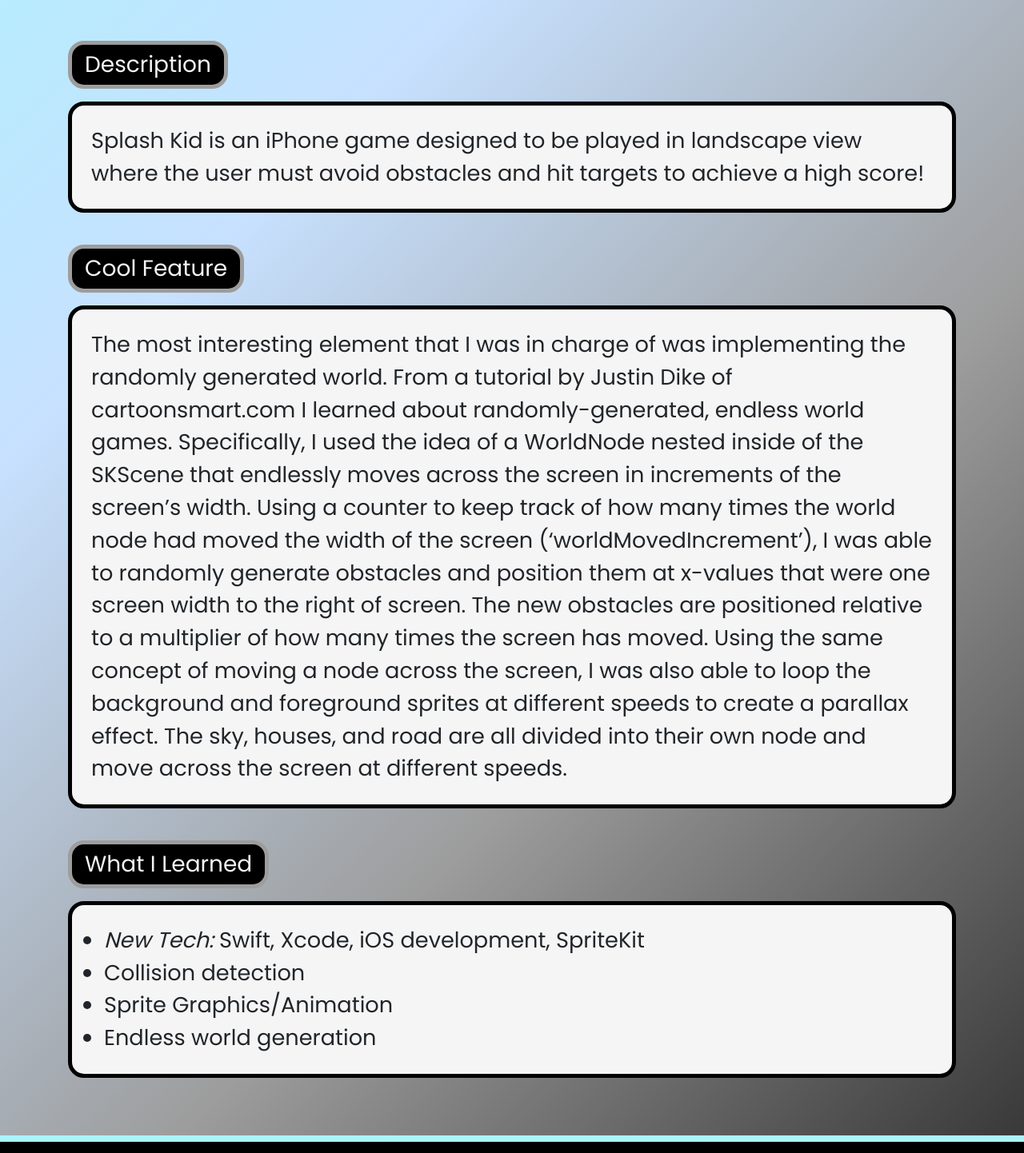
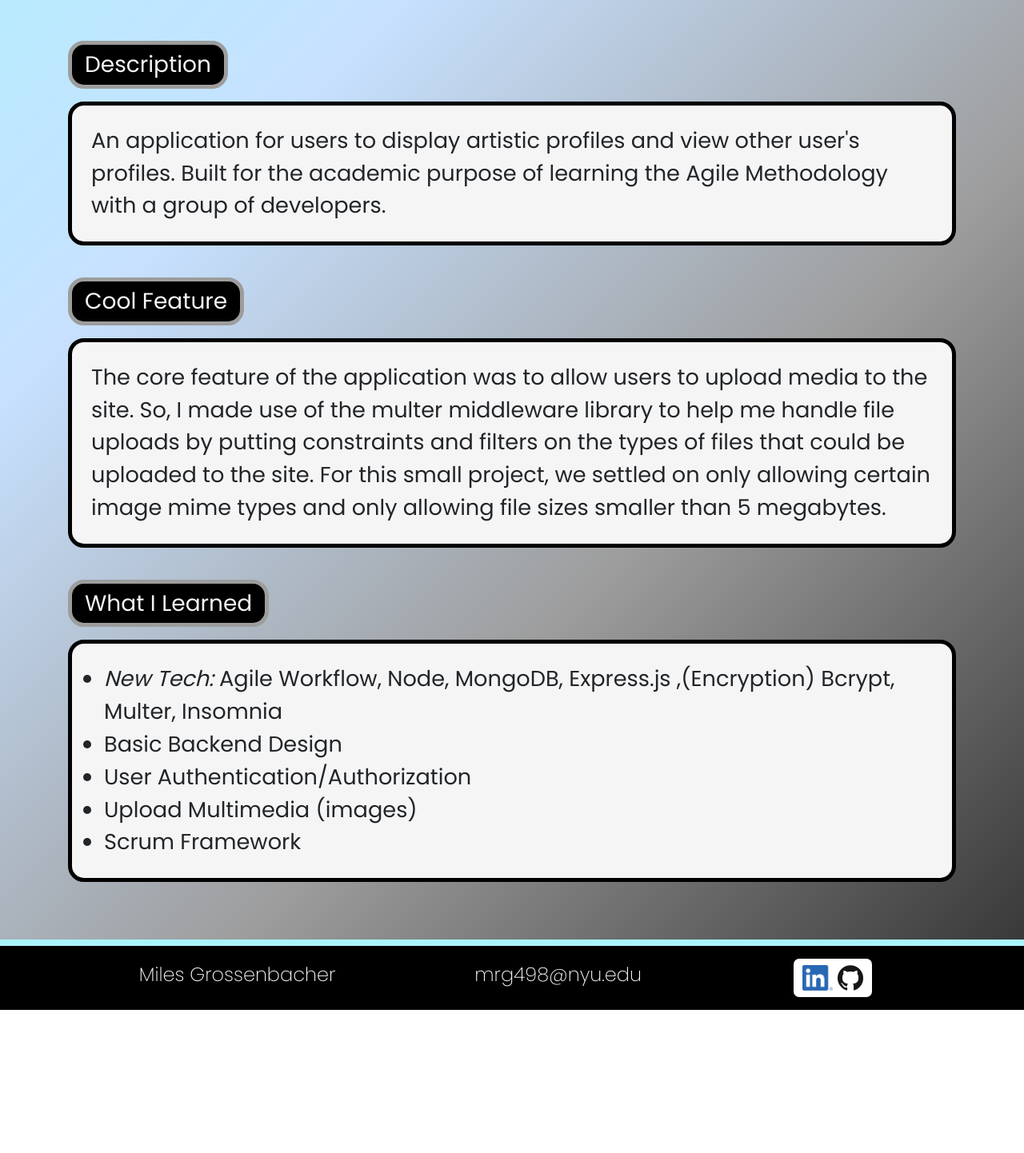
Before and after one commit to mrg498/portfolio, a React (Create React App) app in the folder coding-portfolio/: page /#/projects/Haven in a window 1280 px wide. Shown: the part 840-2282 px from the top of the page at 80% size. After the commit the page ends 2103 px from the top, so only its background shows below. Built offline with nearby package versions, Linux system fonts and the light colour scheme.

Commit message:
a few more project write-ups

```diff
--- a/coding-portfolio/src/components/Routes.js
+++ b/coding-portfolio/src/components/Routes.js
@@ -15,6 +15,7 @@
 import Portfolio from '../projects/Portfolio';
 import SplashKid from '../projects/SplashKid';
 import Haven from '../projects/Haven';
+import WestSideTech from '../projects/WestSideTech';
 
 export default class Routes extends Component {
 	render() {
@@ -37,6 +38,7 @@
 				<Route exact path="/projects/Portfolio" render={(routeProps) => <Portfolio routeProps={routeProps}/>} />
 				<Route exact path="/projects/SplashKid" render={(routeProps) => <SplashKid routeProps={routeProps}/>} />
 				<Route exact path="/projects/Haven" render={(routeProps) => <Haven routeProps={routeProps}/>} />
+				<Route exact path="/projects/WestSideTech" render={(routeProps) => <WestSideTech routeProps={routeProps}/>} />
 				{/* No Description Route */}
 				<Route exact path="/projects/ComingSoon" render={(routeProps) => <ComingSoon routeProps={routeProps}/>} />
 				<Redirect to="/" />
--- a/coding-portfolio/src/mainPages/Home.js
+++ b/coding-portfolio/src/mainPages/Home.js
@@ -8,7 +8,7 @@
 			<div className="Home">
 				<div className="gradient">
 					<div className="container">
-						<Jumbotron pageName="Miles Portfolio" />
+						<Jumbotron pageName="Coding Portfolio" />
 						<h6 className="quote mt-5 text-center">&mdash;There are only two hard problems in Computer Science: maintaining a portfolio and naming things</h6>
 					</div>
 				</div>
--- a/coding-portfolio/src/projectPages/AllProjects.js
+++ b/coding-portfolio/src/projectPages/AllProjects.js
@@ -108,7 +108,7 @@
 										image_alt="west side tech"
 										title="West Side Tech"
 										description="Deployed static site with cool animations"
-                                        link="/projects/ComingSoon"
+                                        link="/projects/WestSideTech"
                                         button_text="Explore Project"
 									/>
 								}
--- a/coding-portfolio/src/projects/Haven.js
+++ b/coding-portfolio/src/projects/Haven.js
@@ -8,7 +8,7 @@
 		return (
 			<div className="Project Haven">
 				<div className="container jumbo-container">
-					<Jumbotron pageName="Analog Collective" />
+					<Jumbotron pageName="Haven" />
 				</div>
 				<main>
 					<section className="container">
@@ -17,17 +17,17 @@
 						</h3>
 						<div className="row">
 							<iframe
-								title="splash kid demo"
+								title="Haven app demo"
 								width="560"
 								height="315"
-								src="https://www.youtube.com/embed/9wwwd5udPZE"
+								src="https://www.youtube.com/embed/hOTSSpjybb4"
 								frameBorder="0"
 								allow="accelerometer; autoplay; clipboard-write; encrypted-media; gyroscope; picture-in-picture"
 								allowFullScreen
 							/>
 						</div>
-                        <h3 className="text-center mb-5">
-							<a href="https://github.com/Splash-Kid-iOS/splash-kid">
+						<h3 className="text-center mb-5">
+							<a href="https://github.com/mrg498/fall-2019-music-suggestions/tree/master/Haven/haven-app/backend">
 								<span className="">Code Link</span>
 							</a>
 						</h3>
@@ -35,35 +35,31 @@
 							<span className="project-info__header">Description</span>
 						</h3>
 						<p className="page-info__text project_text">
-							Splash Kid is an iPhone game designed to be played in landscape view where the user must
-							avoid obstacles and hit targets to achieve a high score!
+							An application for users to display artistic profiles and view other user's profiles. Built
+							for the academic purpose of learning the Agile Methodology with a group of developers.
 						</p>
 						<h3 className="text-center text-md-left">
 							<span className="project-info__header">Cool Feature</span>
 						</h3>
 						<p className="page-info__text project_text">
-							The most interesting element that I was in charge of was implementing the randomly generated
-							world. From a tutorial by Justin Dike of cartoonsmart.com I learned about
-							randomly-generated, endless world games. Specifically, I used the idea of a WorldNode nested
-							inside of the SKScene that endlessly moves across the screen in increments of the screen’s
-							width. Using a counter to keep track of how many times the world node had moved the width of
-							the screen (‘worldMovedIncrement’), I was able to randomly generate obstacles and position
-							them at x-values that were one screen width to the right of screen. The new obstacles are
-							positioned relative to a multiplier of how many times the screen has moved. Using the same
-							concept of moving a node across the screen, I was also able to loop the background and
-							foreground sprites at different speeds to create a parallax effect. The sky, houses, and
-							road are all divided into their own node and move across the screen at different speeds.
+							The core feature of the application was to allow users to upload media to the site. So, I
+							made use of the multer middleware library to help me handle file uploads by putting
+							constraints and filters on the types of files that could be uploaded to the site. For this
+							small project, we settled on only allowing certain image mime types and only allowing file
+							sizes smaller than 5 megabytes.
 						</p>
 						<h3 className="text-center text-md-left">
 							<span className="project-info__header">What I Learned</span>
 						</h3>
 						<ul className="page-info__text project_text">
 							<li>
-								<em>New Tech:</em> Swift, Xcode, iOS development, SpriteKit
+								<em>New Tech:</em> Agile Workflow, Node, MongoDB, Express.js ,(Encryption) Bcrypt,
+								Multer, Insomnia
 							</li>
-							<li>Collision detection</li>
-							<li>Sprite Graphics/Animation</li>
-							<li>Endless world generation</li>
+							<li>Basic Backend Design</li>
+							<li>User Authentication/Authorization</li>
+							<li>Upload Multimedia (images)</li>
+							<li>Scrum Framework</li>
 						</ul>
 					</section>
 				</main>
--- a/coding-portfolio/src/projects/SplashKid.js
+++ b/coding-portfolio/src/projects/SplashKid.js
@@ -8,7 +8,7 @@
 		return (
 			<div className="Project SplashKid">
 				<div className="container jumbo-container">
-					<Jumbotron pageName="Analog Collective" />
+					<Jumbotron pageName="Splash Kid" />
 				</div>
 				<main>
 					<section className="container">
--- /dev/null
+++ b/coding-portfolio/src/projects/WestSideTech.js
@@ -0,0 +1,57 @@
+import React, { Component } from 'react';
+import Jumbotron from '../components/Jumbotron';
+import Footer from '../components/Footer';
+import './Project.css';
+
+export default class WestSideTech extends Component {
+	render() {
+		return (
+			<div className="Project WestSideTech">
+				<div className="container jumbo-container">
+					<Jumbotron pageName="West Side Tech" />
+				</div>
+				<main>
+					<section className="container">
+						<h3 className="text-center text-md-left">
+							<span className="project-info__header">Demo</span>
+						</h3>
+						<h3 className="text-center mb-5">
+							<a href="https://westsidetechtutors.com/">
+								<span className="">Website Link</span>
+							</a>
+						</h3>
+						<h3 className="text-center mb-5">
+							<a href="https://github.com/mrg498/west-side-tech">
+								<span className="">Code Link</span>
+							</a>
+						</h3>
+						<h3 className="text-center text-md-left">
+							<span className="project-info__header">Description</span>
+						</h3>
+						<p className="page-info__text project_text">
+							A deployed static frontend website built with simple html, css, and javascript.
+						</p>
+						<h3 className="text-center text-md-left">
+							<span className="project-info__header">Cool Feature</span>
+						</h3>
+						<p className="page-info__text project_text">
+							The point of building this website was to deploy a site with a custom domain. I bought a
+							domain name through GoDaddy and used github pages to host my site.
+						</p>
+						<h3 className="text-center text-md-left">
+							<span className="project-info__header">What I Learned</span>
+						</h3>
+						<ul className="page-info__text project_text">
+							<li>
+								<em>New Tech:</em> GoDaddy, DNS management
+							</li>
+                            <li>GitHub Pages with custom domain name</li>
+							<li>Cool animation for sidebar navigation</li>
+						</ul>
+					</section>
+				</main>
+				<Footer />
+			</div>
+		);
+	}
+}
```
